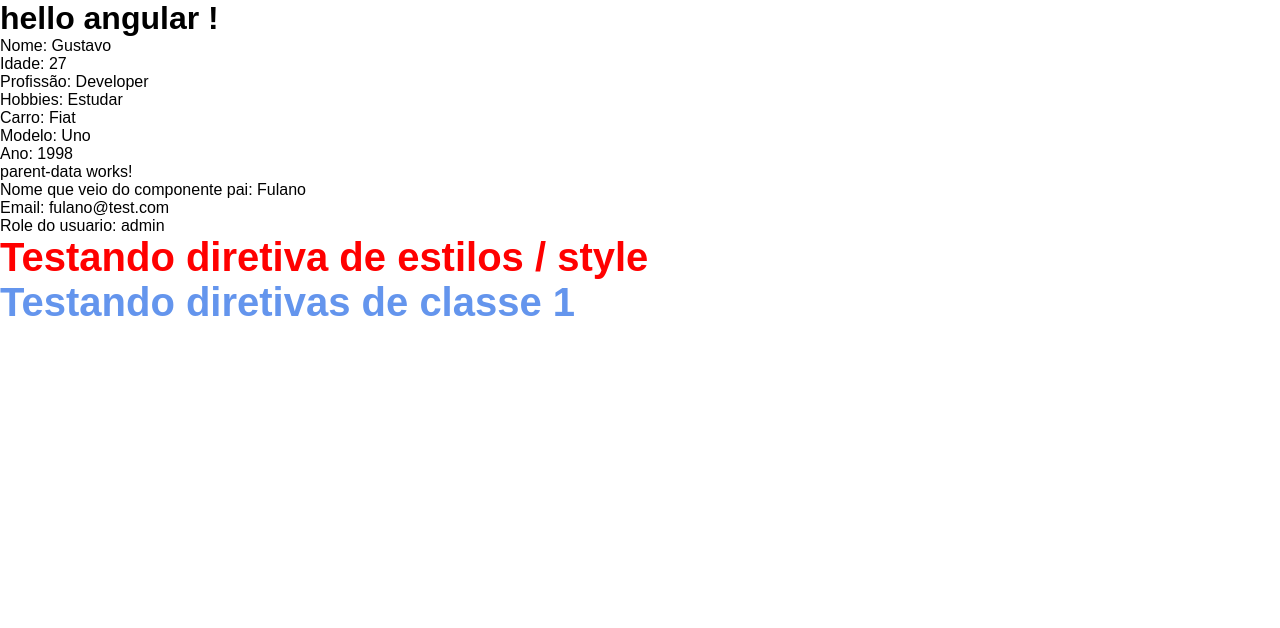
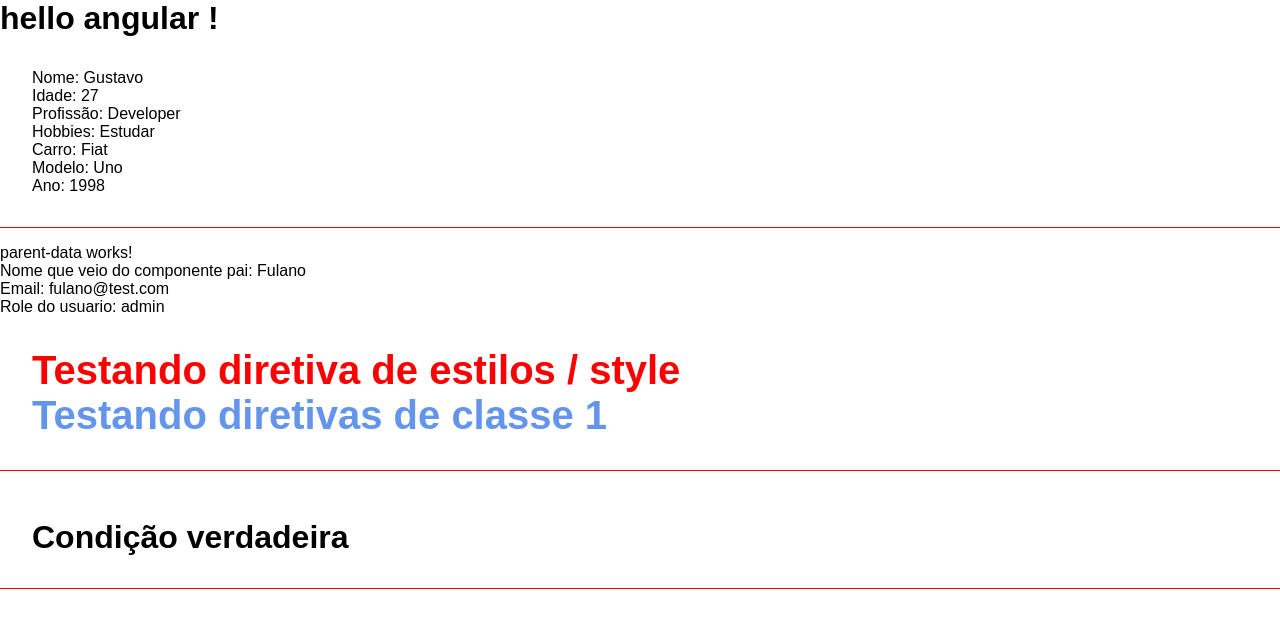
Before and after one commit to GustavoCescon/curso-angular, an Angular app in the folder aula01/: page / in a window 1280 px wide. Shown: the top 628 px of the page. Built offline with nearby package versions, Linux system fonts and the light colour scheme.

Commit message:
Aprendendo renderização condicional

```diff
--- a/aula01/src/app/app.component.html
+++ b/aula01/src/app/app.component.html
@@ -1,5 +1,7 @@
-<h1>hello angular !</h1>
+
+  <h1>hello angular !</h1>
 
 <app-first-component></app-first-component>
 <app-parent-data [name] = "userName" [userData]= 'userData'> </app-parent-data>
 <app-directives></app-directives>
+<app-if-render></app-if-render>
--- a/aula01/src/app/app.component.ts
+++ b/aula01/src/app/app.component.ts
@@ -3,11 +3,12 @@
 import { FirstComponentComponent } from "./components/first-component/first-component.component";
 import { ParentDataComponent } from "./components/parent-data/parent-data.component";
 import { DirectivesComponent } from "./components/directives/directives.component";
+import { IfRenderComponent } from "./components/if-render/if-render.component";
 
 @Component({
 	selector: "app-root",
 	standalone: true,
-	imports: [RouterOutlet, FirstComponentComponent, ParentDataComponent, DirectivesComponent],
+	imports: [RouterOutlet, FirstComponentComponent, ParentDataComponent, DirectivesComponent, IfRenderComponent],
 	templateUrl: "./app.component.html",
 	styleUrl: "./app.component.css",
 })
--- a/aula01/src/app/components/directives/directives.component.html
+++ b/aula01/src/app/components/directives/directives.component.html
@@ -1,3 +1,6 @@
+
+<div class="class">
 <h2 [style] = "{'font-size': size + 'px', 'color': color, 'font-family': font}">Testando diretiva de estilos / style</h2>
 
 <h2 [className]='classes'>Testando diretivas de classe 1</h2>
+</div>
--- a/aula01/src/app/components/first-component/first-component.component.html
+++ b/aula01/src/app/components/first-component/first-component.component.html
@@ -1,3 +1,6 @@
+
+
+<div class="class">
   <p>Nome: {{name}}</p>
   <p>Idade: {{age}}</p>
   <p>Profissão: {{work}}</p>
@@ -5,3 +8,4 @@
   <p>Carro: {{car.brand}}</p>
   <p>Modelo: {{car.model}}</p>
   <p>Ano: {{car.year}}</p>
+</div>
--- /dev/null
+++ b/aula01/src/app/components/if-render/if-render.component.html
@@ -0,0 +1,10 @@
+<div class="class">
+  @if (canShow){
+    <h1 >Condição verdadeira</h1>
+  }
+  @else{
+    <h1 >Condição falsa</h1>
+  }
+
+
+</div>
--- /dev/null
+++ b/aula01/src/app/components/if-render/if-render.component.ts
@@ -0,0 +1,12 @@
+import { Component } from "@angular/core";
+
+@Component({
+	selector: "app-if-render",
+	standalone: true,
+	imports: [],
+	templateUrl: "./if-render.component.html",
+	styleUrl: "./if-render.component.css",
+})
+export class IfRenderComponent {
+	canShow = true;
+}
--- a/aula01/src/styles.css
+++ b/aula01/src/styles.css
@@ -4,3 +4,13 @@
   padding: 0;
   font-family: Arial, Helvetica, sans-serif;
 }
+
+body{
+  padding-bottom: 500px;
+}
+
+.class{
+  border-bottom: 1px solid red;
+  padding: 2em;
+  margin-bottom: 1em;
+}
```
Also changed, not shown: aula01/src/app/components/if-render/if-render.component.css (added), 1 other file (tests, documents, lock files or other folders). Lines whose indentation alone changed are shown as unchanged.
